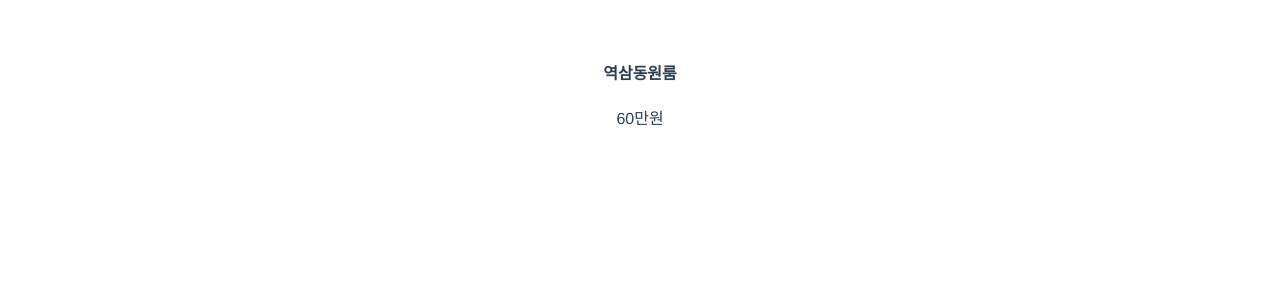
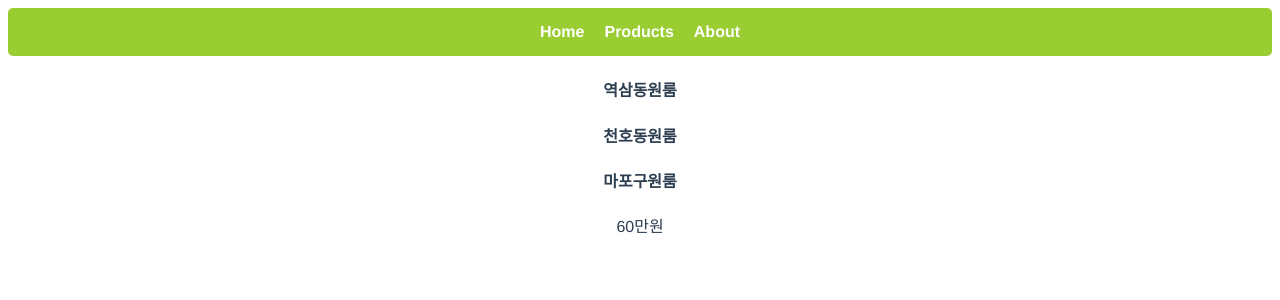
Before and after one commit to 5gazero/vuedongsan, a Vue app: page / in a window 1280 px wide. Shown: the top 300 px of the page. Built offline with nearby package versions, Linux system fonts and the light colour scheme.

Commit message:
[mod] v-for loop

```diff
--- a/src/App.vue
+++ b/src/App.vue
@@ -1,6 +1,9 @@
 <template>
+  <div class="menu">
+    <a v-for="(menu, idx) in menus" :key="idx">{{ menu }}</a>
+  </div>
   <div>
-    <h4>{{ products }}</h4>
+    <h4 v-for="(product, idx) in products" :key="idx">{{ product }}</h4>
     <p>{{ price }}만원</p>
   </div>
 </template>
@@ -12,7 +15,8 @@ export default {
   name: "App",
   data() {
     return {
-      products: "역삼동원룸",
+      menus: ["Home", "Products", "About"],
+      products: ["역삼동원룸", "천호동원룸", "마포구원룸"],
       price: 60,
     };
   },
@@ -26,6 +30,16 @@ export default {
   -moz-osx-font-smoothing: grayscale;
   text-align: center;
   color: #2c3e50;
-  margin-top: 60px;
+}
+
+.menu {
+  background: yellowgreen;
+  padding: 15px;
+  border-radius: 5px;
+}
+.menu a {
+  color: white;
+  padding: 10px;
+  font-weight: 600;
 }
 </style>
```
